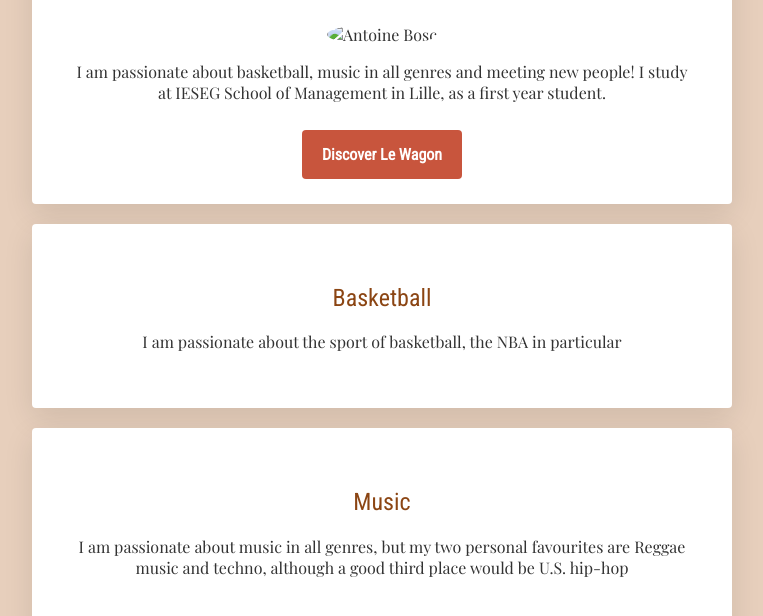
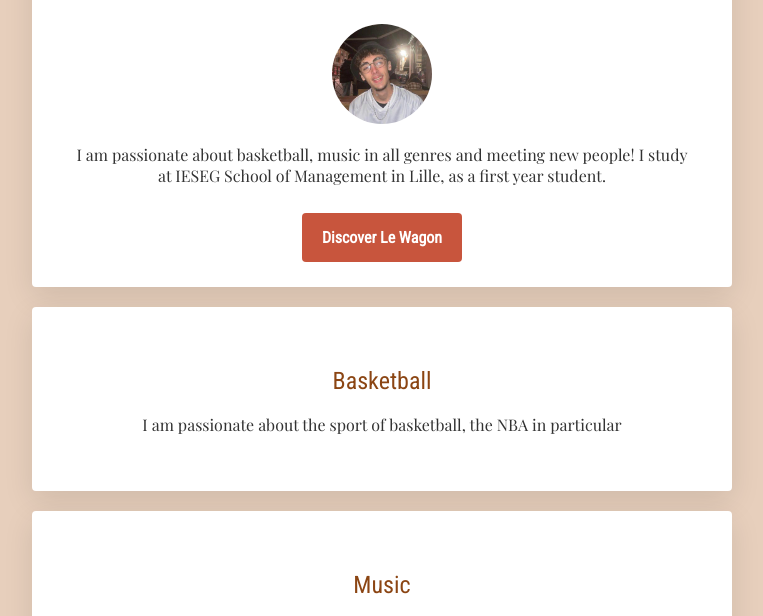
Before and after one commit to Antoine-Bosc/my-profile, a plain HTML site: page index.html in a window 1280 px wide. Shown: the part 157-773 px from the top of the page, without its empty margins (258-1021 px from the left). Drawn offline with nearby package versions, Linux system fonts and the light colour scheme.

Commit message:
Update index.html

```diff
--- a/index.html
+++ b/index.html
@@ -20,7 +20,7 @@
 	<div class="card-white" id="introduction">
 		<h1>Hello! I'm Antoine!</h1>
 
-		<img src="images/antoine.jpeg" class="img-circle" width ="100px"alt="Antoine Bosc">
+		<img src="antoine.jpeg" class="img-circle" width ="100px"alt="Antoine Bosc">
 		<p>
 		I am passionate about basketball, music in all genres and meeting new people! I study at IESEG School of Management in Lille, as a first year student.
 
```
